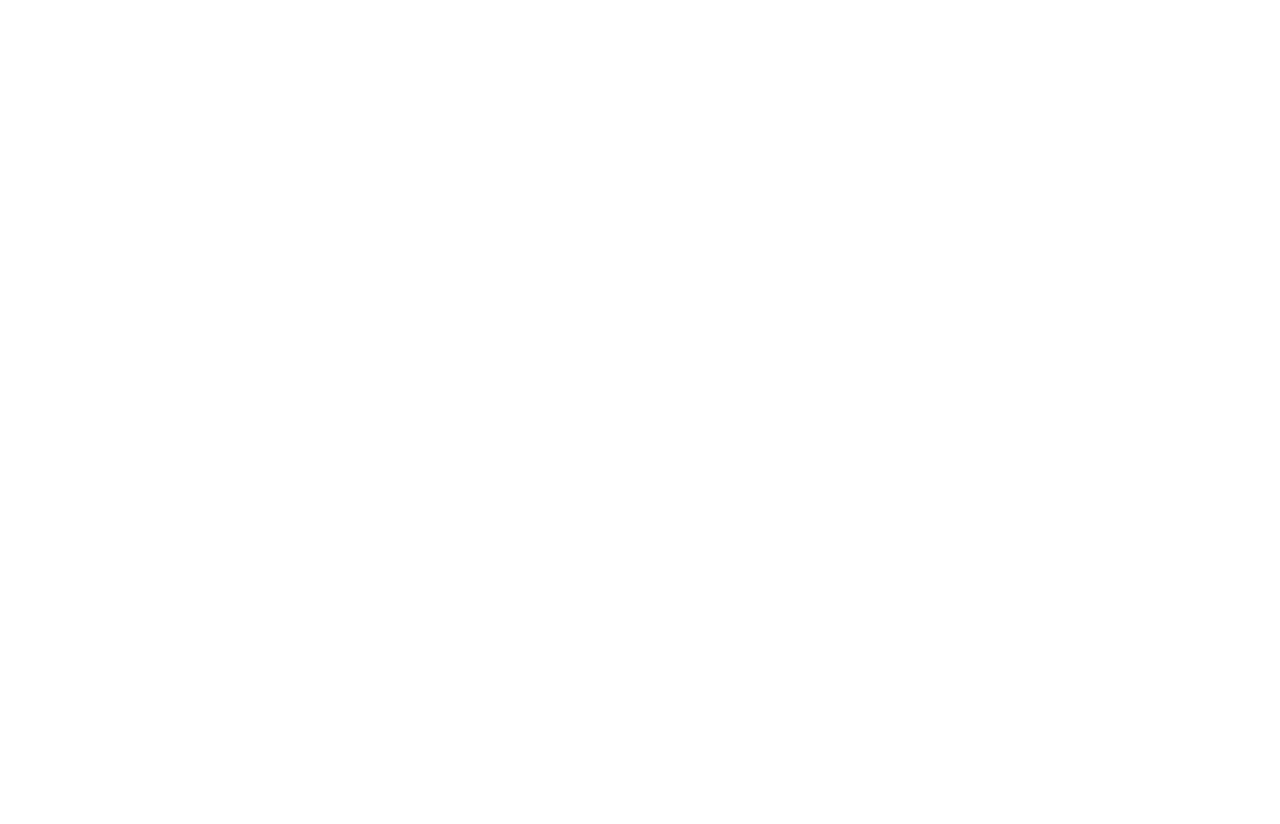
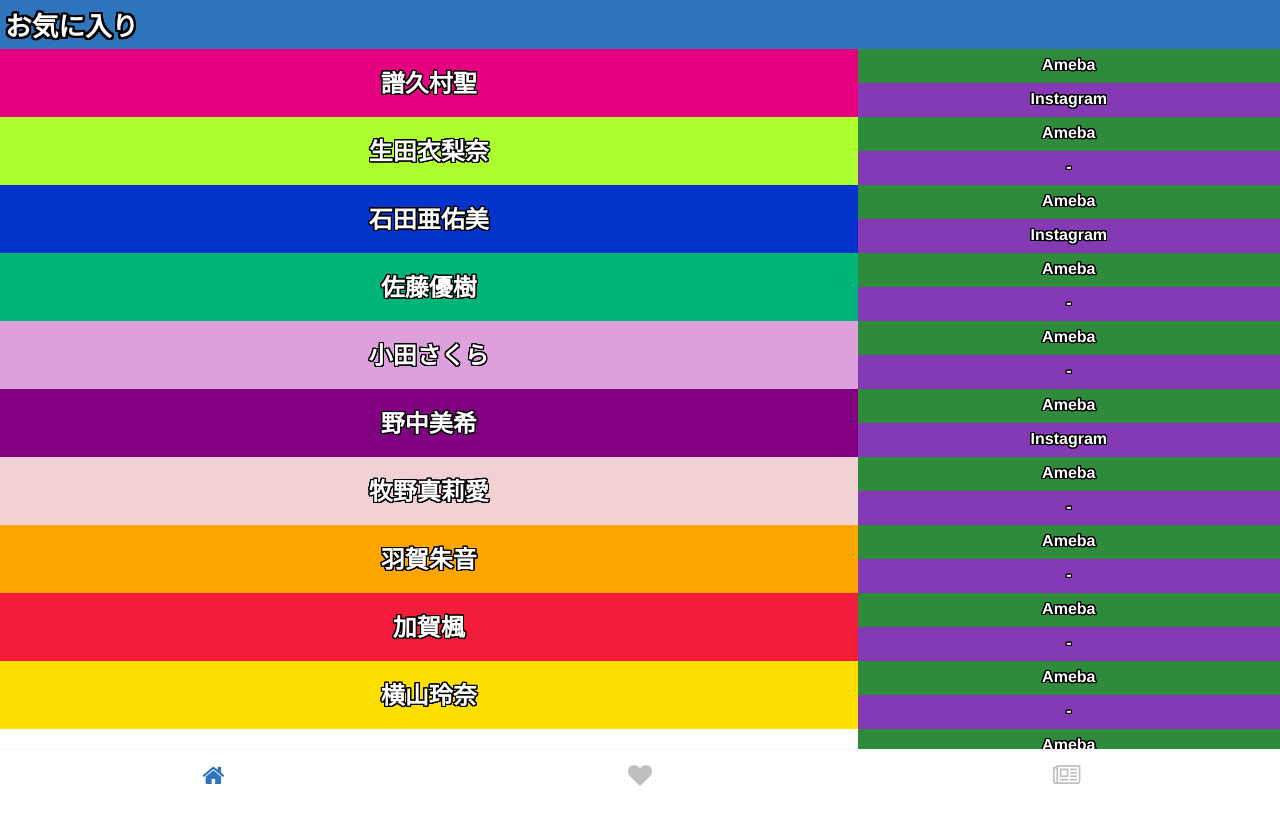
Before and after one commit to YuheiNakasaka/hello-project-one, a Nuxt app: page /hearts in a window 1280 px wide. Before the commit this address had no page. Shown: the top 824 px of the page. Before the commit the page ends 800 px from the top, so only its background shows below. Built offline with nearby package versions, Linux system fonts and the light colour scheme.

Commit message:
ヘッダーをスクロールに合わせて動かす

```diff
--- /dev/null
+++ b/components/NavigationTabBar.vue
@@ -0,0 +1,79 @@
+<template>
+  <div id="tabbar">
+    <div class="tabbar-item home" @click="onTab(0)">
+      <div class="tabbar-item-btn">
+        <i class="fa fa-home" aria-hidden="true" :class="currentTab === 0 ? 'active' : ''"></i>
+      </div>
+    </div>
+    <div class="tabbar-item favorite" @click="onTab(1)">
+      <div class="tabbar-item-btn">
+        <i class="fa fa-heart" aria-hidden="true" :class="currentTab === 1 ? 'active' : ''"></i>
+      </div>
+    </div>
+    <div class="tabbar-item other" @click="onTab(2)">
+      <div class="tabbar-item-btn">
+        <i class="fa fa-newspaper-o" aria-hidden="true" :class="currentTab === 2 ? 'active' : ''"></i>
+      </div>
+    </div>
+  </div>
+</template>
+
+<script>
+export default {
+  name: 'NavigationTabBar',
+  data() {
+    return {
+      currentTab: 0
+    }
+  },
+  methods: {
+    onTab(tab) {
+      this.currentTab = tab
+      this.changeCurrentPage(tab)
+    },
+    changeCurrentPage(tab) {
+      if (tab === 0) {
+        this.$router.push(`/`)
+      } else if (tab === 1) {
+        this.$router.push(`/hearts`)
+      } else if (tab === 2) {
+        this.$router.push(`/others`)
+      }
+    }
+  }
+}
+</script>
+
+<style lang="scss" scoped>
+#tabbar {
+  width: 100%;
+  z-index: 10006;
+  position: fixed;
+  bottom: 0;
+  overflow: visible;
+  background-color: #fff;
+  border-top: 1px solid #f7f7f7;
+  .tabbar-item {
+    position: relative;
+    float: left;
+    width: 33.3333%;
+    height: 50px;
+    line-height: 57px;
+    .tabbar-item-btn {
+      text-align: center;
+      text-decoration: none;
+      -webkit-tap-highlight-color: transparent;
+      -webkit-box-shadow: none;
+      box-shadow: none;
+      outline: none;
+      i {
+        font-size: 24px;
+        color: #bfbfbf;
+        &.active {
+          color: #2f75bc;
+        }
+      }
+    }
+  }
+}
+</style>
--- a/layouts/default.vue
+++ b/layouts/default.vue
@@ -1,8 +1,16 @@
 <template>
   <div>
     <nuxt />
+    <NavigationTabBar></NavigationTabBar>
   </div>
 </template>
+
+<script>
+import NavigationTabBar from '@/components/NavigationTabBar.vue'
+export default {
+  components: { NavigationTabBar }
+}
+</script>
 
 <style>
 html {
@@ -40,4 +48,7 @@
     black 1px -1px 0px, black -1px -1px 0px, black 1px 1px 0px, black -1px 1px 0px, black 1px -1px 0px,
     black -1px -1px 0px, black 1px 1px 0px, black -1px 1px 0px, black 1px -1px 0px, black -1px -1px 0px;
 }
+.container {
+  padding-bottom: 51px;
+}
 </style>
--- /dev/null
+++ b/pages/hearts.vue
@@ -0,0 +1,63 @@
+<template>
+  <div class="container">
+    <div class="header">
+      <div class="header-title">
+        <h1>お気に入り</h1>
+      </div>
+    </div>
+    <div class="groups">
+      <div class="group">
+        <div class="members">
+          <Member v-for="(member, i) in morningMusume" :key="i" :item="member"></Member>
+        </div>
+      </div>
+    </div>
+  </div>
+</template>
+
+<script>
+import Member from '@/components/Member.vue'
+import { mapGetters } from 'vuex'
+export default {
+  components: { Member },
+  data: function() {
+    return {}
+  },
+  computed: {
+    ...mapGetters({
+      morningMusume: 'members/morningMusume'
+    })
+  },
+  mounted() {}
+}
+</script>
+
+<style scoped lang="scss">
+.container {
+  .header {
+    position: fixed;
+    top: 0;
+    width: 100%;
+    height: 49px;
+    .header-title {
+      background-color: rgb(47, 117, 188);
+      padding: 5px;
+      h1 {
+        margin: 0;
+        vertical-align: 50px;
+        font-size: 20pt;
+        font-weight: bold;
+        color: #fff;
+      }
+    }
+  }
+  .groups {
+    padding-top: 49px;
+    .group {
+      .members {
+        width: 100%;
+      }
+    }
+  }
+}
+</style>
--- a/pages/index.vue
+++ b/pages/index.vue
@@ -1,8 +1,8 @@
 <template>
   <div class="container">
     <div class="groups">
-      <div class="group">
-        <div class="team">
+      <div class="group a">
+        <div class="team fixed">
           <div class="group-name">
             <h1>モーニング娘。</h1>
           </div>
@@ -12,11 +12,11 @@
             <a href="https://www.youtube.com/user/morningmusumechannel" target="_blank" class="youtube">Youtube</a>
           </div>
         </div>
-        <div class="members">
+        <div class="members fixed">
           <Member v-for="(member, i) in morningMusume" :key="i" :item="member"></Member>
         </div>
       </div>
-      <div class="group">
+      <div class="group b">
         <div class="team">
           <div class="group-name">
             <h1>アンジュルム</h1>
@@ -31,7 +31,7 @@
           <Member v-for="(member, i) in angerme" :key="i" :item="member"></Member>
         </div>
       </div>
-      <div class="group">
+      <div class="group c">
         <div class="team">
           <div class="group-name">
             <h1>Juice=Juice</h1>
@@ -46,7 +46,7 @@
           <Member v-for="(member, i) in juicejuice" :key="i" :item="member"></Member>
         </div>
       </div>
-      <div class="group">
+      <div class="group d">
         <div class="team">
           <div class="group-name">
             <h1>カントリーガールズ</h1>
@@ -63,7 +63,7 @@
           <Member v-for="(member, i) in countryGirls" :key="i" :item="member"></Member>
         </div>
       </div>
-      <div class="group">
+      <div class="group e">
         <div class="team">
           <div class="group-name">
             <h1>こぶしファクトリー</h1>
@@ -80,7 +80,7 @@
           <Member v-for="(member, i) in kobusiFactory" :key="i" :item="member"></Member>
         </div>
       </div>
-      <div class="group">
+      <div class="group f">
         <div class="team">
           <div class="group-name">
             <h1>つばきファクトリー</h1>
@@ -97,27 +97,35 @@
           <Member v-for="(member, i) in tsubakiFactory" :key="i" :item="member"></Member>
         </div>
       </div>
-      <div class="group">
+      <div class="group g">
         <div class="team">
           <div class="group-name">
             <h1>CHIKA#TETSU</h1>
+          </div>
+          <div class="group-sns">
+            <a href="https://twitter.com/BEYOOOOONDS_" target="_blank" class="twitter">Twitter</a>
+            <a href="https://www.instagram.com/beyooooonds_official/" target="_blank" class="instagram">Instagram</a>
           </div>
         </div>
         <div class="members">
           <Member v-for="(member, i) in chicatetsu" :key="i" :item="member"></Member>
         </div>
       </div>
-      <div class="group">
+      <div class="group h">
         <div class="team">
           <div class="group-name">
             <h1>雨ノ森川海</h1>
+          </div>
+          <div class="group-sns">
+            <a href="https://twitter.com/BEYOOOOONDS_" target="_blank" class="twitter">Twitter</a>
+            <a href="https://www.instagram.com/beyooooonds_official/" target="_blank" class="instagram">Instagram</a>
           </div>
         </div>
         <div class="members">
           <Member v-for="(member, i) in amenomorikawaumi" :key="i" :item="member"></Member>
         </div>
       </div>
-      <div class="group">
+      <div class="group i">
         <div class="team">
           <div class="group-name">
             <h1>BEYOOOOONDS</h1>
@@ -156,7 +164,38 @@
       amenomorikawaumi: 'members/amenomorikawaumi'
     })
   },
-  mounted() {}
+  mounted() {
+    let t = null
+    window.addEventListener('scroll', () => {
+      clearTimeout(t)
+      t = setTimeout(() => {
+        const groupIds = ['a', 'b', 'c', 'd', 'e', 'f', 'g', 'h', 'i']
+        for (let i = 0; i < groupIds.length; i++) {
+          const elm = document.querySelector(`.group.${groupIds[i]} .team`)
+          const groupBar = elm.getBoundingClientRect()
+          if (groupBar) {
+            let membersHeight = -83
+            for (let j = 0; j < i; j++) {
+              membersHeight += document.querySelector(`.group.${groupIds[j]} .members`).clientHeight
+            }
+            if (window.scrollY > membersHeight) {
+              document.querySelector(`.group.${groupIds[i]} .team`).classList.add('fixed')
+            } else {
+              if (groupIds[i] === 'a') return
+              document.querySelector(`.group.${groupIds[i]} .team`).classList.remove('fixed')
+            }
+
+            // const groupHeight = document.querySelector(`.group.${groupIds[i]}`).clientHeight - 49
+            // if (groupBar.top < 0 && groupBar.top > -1 * groupHeight) {
+            //   elm.classList.add('fixed')
+            // } else {
+            //   elm.classList.remove('fixed')
+            // }
+          }
+        }
+      }, 0)
+    })
+  }
 }
 </script>
 
@@ -165,7 +204,13 @@
   .groups {
     .group {
       .team {
+        &.fixed {
+          position: fixed;
+          width: 100%;
+          top: 0;
+        }
         .group-name {
+          height: 49px;
           background-color: rgb(47, 117, 188);
           padding: 5px;
           h1 {
@@ -200,6 +245,9 @@
       }
       .members {
         width: 100%;
+        &.fixed {
+          padding-top: 83px;
+        }
       }
     }
   }
```
Also changed, not shown: components/Logo.vue (deleted, +0 -79 lines).
